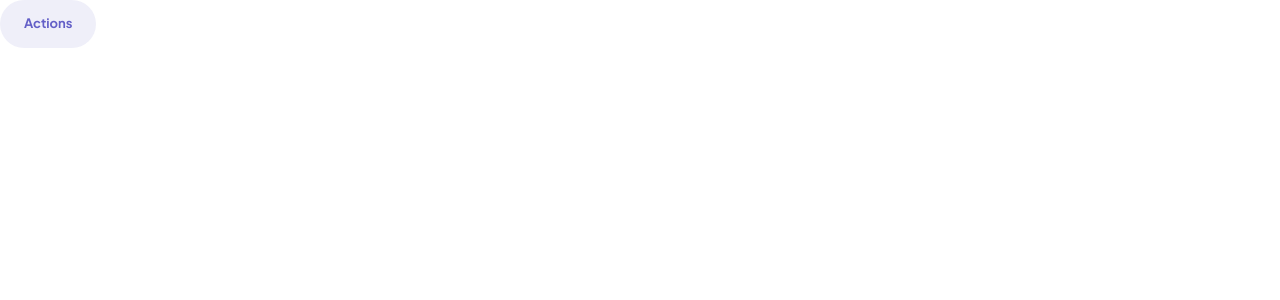
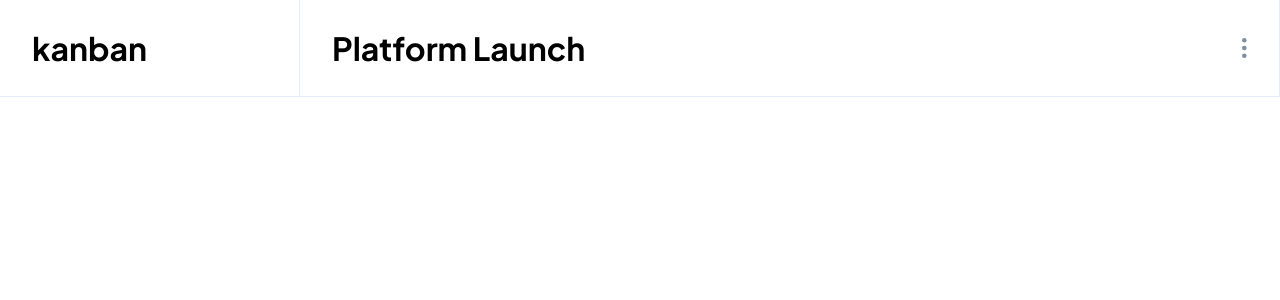
Before and after one commit to MostafaGamalBisher/kanban-board, a React (Vite) app: page / in a window 1280 px wide. Shown: the top 300 px of the page. Built offline with nearby package versions, Linux system fonts and the light colour scheme.

Commit message:
add Header component with dropdown actions for editing and deleting boards

```diff
--- a/src/App.jsx
+++ b/src/App.jsx
@@ -1,18 +1,9 @@
-import DropdownPrimitive from './components/DropdownPrimitive';
-import Button from '@components/Button';
+import Header from './components/Header';
 
 function App() {
   return (
     <div>
-      <DropdownPrimitive
-        items={{
-          edit: {
-            label: 'Delete',
-            onClick: () => console.log('Delete'),
-          },
-        }}
-        triggerComponent={() => <Button variant="secondary">Actions</Button>}
-      />
+      <Header />
     </div>
   );
 }
--- /dev/null
+++ b/src/components/Header.jsx
@@ -0,0 +1,46 @@
+import DropdownPrimitive from './DropdownPrimitive';
+import iconVerticalEllipsis from '@assets/img/icons/icon-vertical-ellipsis.svg';
+import DialogPrimitive from './DialogPrimitive';
+import { useState } from 'react';
+
+const Header = () => {
+  const [open, setOpen] = useState(false);
+  const onEditBoard = () => {
+    setOpen(true);
+  };
+
+  const onDeleteBoard = () => {
+    if (window.confirm('Are you sure you want to delete this board?')) {
+      console.log('Delete');
+    }
+  };
+
+  return (
+    <header className="flex h-24.25 shrink-0 items-center">
+      <div className="flex w-75 items-center gap-4 self-stretch border-b border-r border-lines-light pl-8 text-[32px] font-bold">
+        kanban
+      </div>
+      <div className="flex flex-1 items-center justify-between self-stretch border-b border-r border-lines-light pl-8 pr-8 text-[32px] font-bold">
+        <h2 className="--text-heading-xl">Platform Launch</h2>
+        <DropdownPrimitive
+          items={{
+            edit: { label: 'Edit Board', onClick: onEditBoard },
+            Delete: {
+              label: 'Delete Board',
+              onClick: onDeleteBoard,
+            },
+          }}
+          triggerComponent={() => (
+            <button className="flex items-center gap-2 text-[14px] font-bold text-main-purple">
+              <img src={iconVerticalEllipsis} alt="icon vertical ellipsis" />
+            </button>
+          )}
+        />
+      </div>
+      <DialogPrimitive isOpen={open} setOpen={setOpen} title="Edit Board">
+        Hello World!
+      </DialogPrimitive>
+    </header>
+  );
+};
+export default Header;
```
